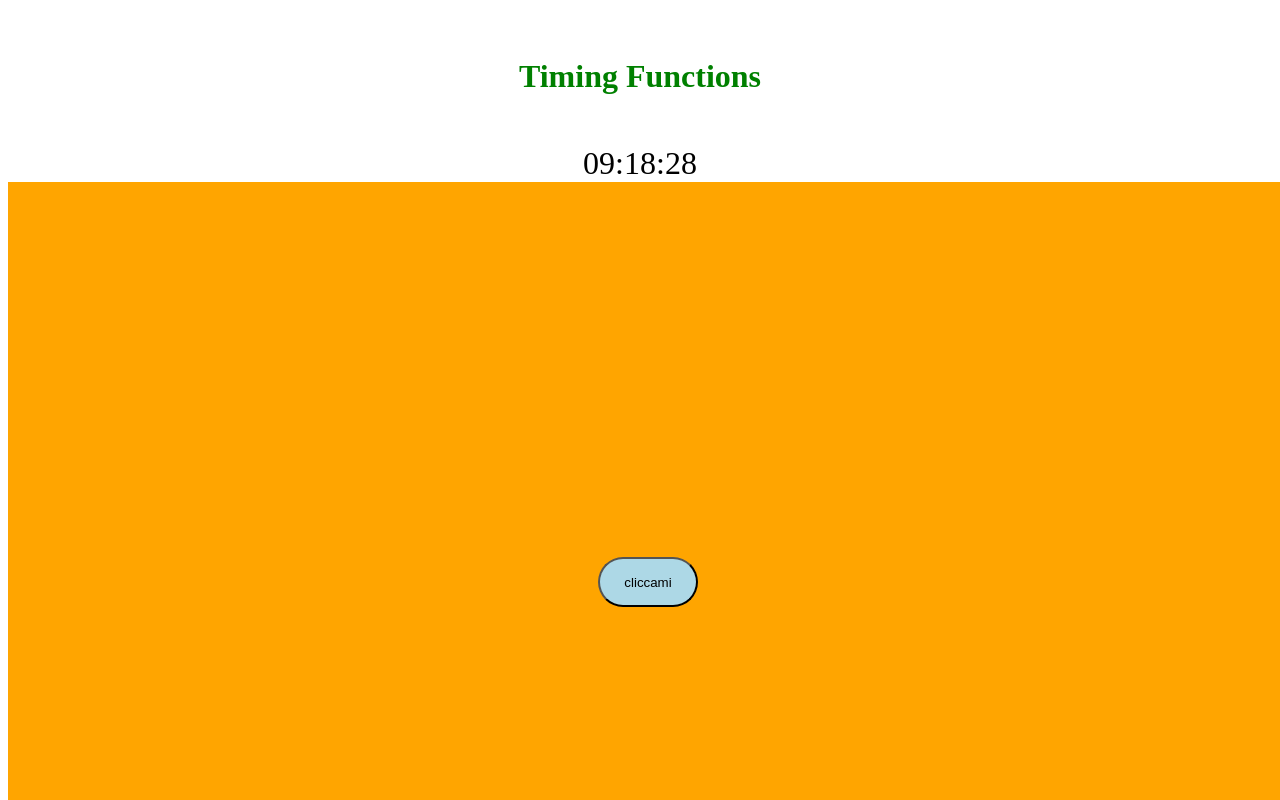
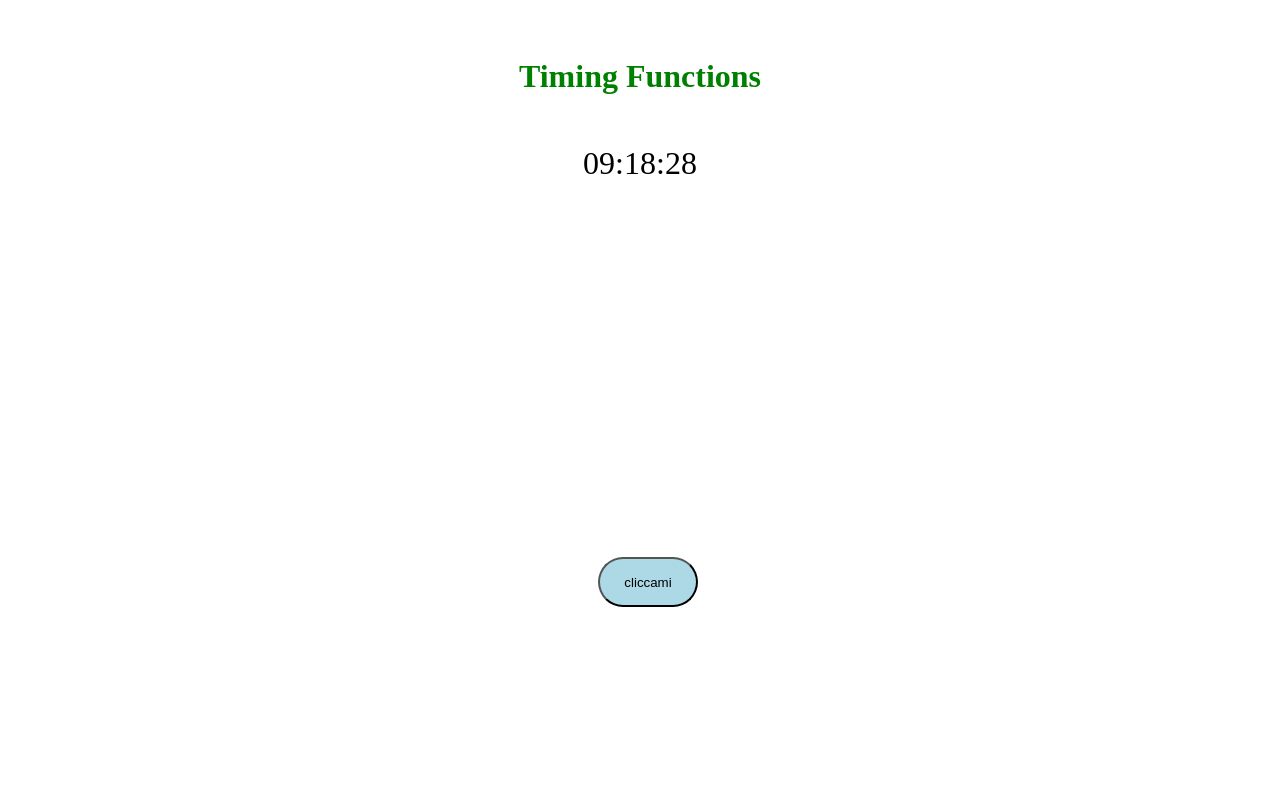
Before and after one commit to JasonBorrelli/js-timing-functions, a plain HTML site: page index.html in a window 1280 px wide. Both pictures are taken after a click on the button "cliccami". Shown: the top 800 px of the page. Drawn offline with Linux system fonts and the light colour scheme.

Commit message:
refactor: update background styles to transparent and fix color change logic with timeout

```diff
--- a/app.js
+++ b/app.js
@@ -15,11 +15,11 @@ const colorBtn = document.querySelector(".colorBtn");
 const backgroundColorBtn = document.querySelector(".backgroundColorBtn");              // seleziona l'elemento backgroundColorBtn
 
 colorBtn.addEventListener("click", function () {                                      // aggiunge un event listener al click
-    const arrayColors = ["red", "green", "blue", "yellow", "purple", "orange"];   // array di colori
+    const arrayColors = ["black", "green", "blue", "yellow", "purple", "orange"];   // array di colori
     const randomColor = Math.floor(Math.random() * arrayColors.length);           // genera un colore casuale
     setTimeout(function () {                                                      // imposta un timeout di 3 secondi
-        backgroundColorBtn.style.backgroundColor = arrayColors[randomColor];                              // cambia il colore dello sfondo del body
-    }, 0);                                                                     // 3000 millisecondi = 3 secondi
+        document.body.style.backgroundColor = arrayColors[randomColor];                              // cambia il colore dello sfondo del body
+    }, 3000);                                                                     // 3000 millisecondi = 3 secondi
 
 });
 
--- a/style.css
+++ b/style.css
@@ -10,7 +10,7 @@ h1 {
 }
 
 .timer {
-    background-color: #ffffff;
+    background-color: transparent;
     display: flex;
     justify-content: center;
     align-items: center;
@@ -25,7 +25,7 @@ h1 {
     padding: 0;
     min-height: 100vh;
     min-width: 100vw;
-    background-color: #ffffff;
+    background-color: transparent;
     display: flex;
     justify-content: center;
     align-items: center;
```
